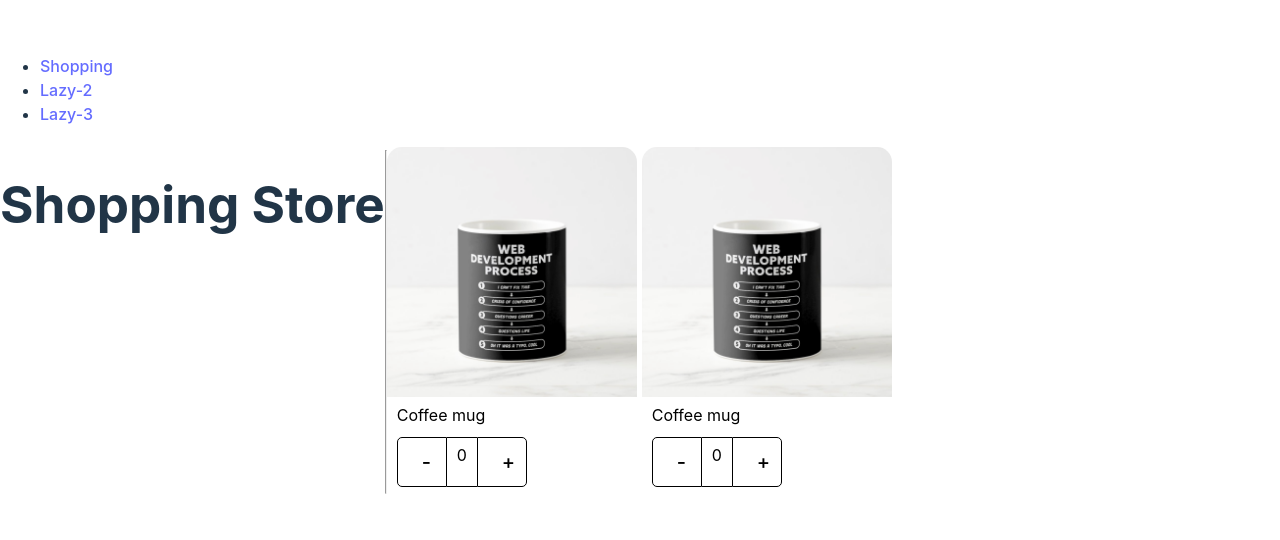
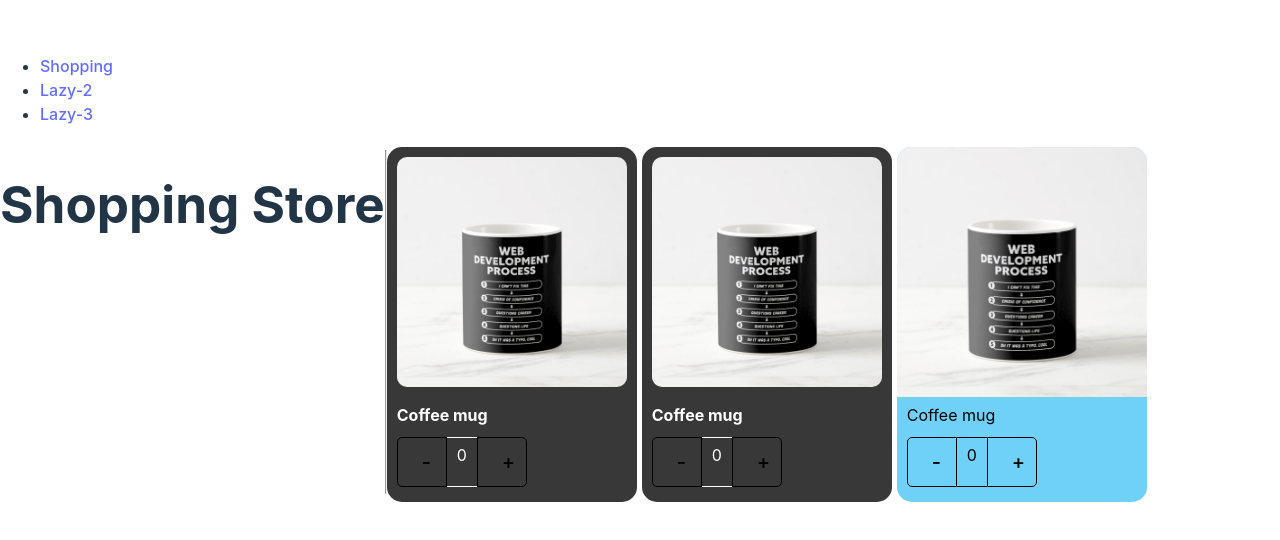
Before and after one commit to ClaudioRdo/react-app, a React (Vite) app: page /lazy1 in a window 1280 px wide. Shown: the part 130-670 px from the top of the page. Built offline with nearby package versions, Linux system fonts and the light colour scheme; the HTML template or start-up script is replaced by a standard one.

Commit message:
component extends styles ready

```diff
--- a/src/components-patterns/components/ProductButtons.tsx
+++ b/src/components-patterns/components/ProductButtons.tsx
@@ -3,12 +3,19 @@
 
 import styles from '../styles/styles.module.css';
 
-export const ProductButtons = () => {
+export interface Props {
+    className?: string;
+    style?: React.CSSProperties;
+};
+
+export const ProductButtons = ({className, style}: Props) => {
 
     const { increaseBy, counter } = useContext(ProductContext);
 
     return (
-        <div className={styles.buttonsContainer}>
+        <div className={`${styles.buttonsContainer} ${className}`}
+            style={style}
+        >
             <button className={styles.buttonMinus} onClick={() => increaseBy(-1)}> - </button>
             <div className={styles.countLabel}> {counter} </div>
             <button className={styles.buttonAdd} onClick={() => increaseBy(+1)}> + </button>
--- a/src/components-patterns/components/ProductCard.tsx
+++ b/src/components-patterns/components/ProductCard.tsx
@@ -1,14 +1,19 @@
-import { createContext } from 'react';
+import { ReactElement, createContext } from 'react';
 import { useProdructs } from '../hooks/useProducts';
-import { ProductContexProps, ProductCardProps } from '../interfaces/interfaces';
+import { Product, ProductContexProps } from '../interfaces/interfaces';
 import styles from '../styles/styles.module.css';
 
 export const ProductContext = createContext({} as ProductContexProps);
 const { Provider } = ProductContext;
 
+export interface Props {
+    product: Product;
+    children?: ReactElement | ReactElement[];
+    className?: string;
+    style?: React.CSSProperties;
+}
 
-
-export const ProductCard = ({ product, children }: ProductCardProps) => {
+export const ProductCard = ({ product, children, className, style }: Props) => {
 
     const { counter, increaseBy } = useProdructs();
 
@@ -19,7 +24,9 @@
             product
         }}>
 
-            <div className={styles.productCard}>
+            <div className={`${styles.productCard} ${className}`}
+                style={style}
+            >
                 {children}
                 {/* <ProductImage img={product.img} />
             <ProductTitle title={product.title}/>
--- a/src/components-patterns/components/ProductImage.tsx
+++ b/src/components-patterns/components/ProductImage.tsx
@@ -4,7 +4,13 @@
 import styles from '../styles/styles.module.css';
 import noImage from '../assets/no-image.jpg';
 
-export const ProductImage = ({ img = '' }) => {
+export interface Props {
+    img?: string;
+    className?: string
+    style?: React.CSSProperties;
+};
+
+export const ProductImage = ({ img, className, style }: Props) => {
 
     const { product } = useContext(ProductContext);
     let imgToShow: string;
@@ -18,6 +24,10 @@
     };
 
     return (
-        <img className={styles.productImg} src={imgToShow} alt="Product image" />
+        <img className={`${styles.productImg} ${className}`}
+            style={style}
+            src={imgToShow}
+            alt="Product image"
+        />
     );
 };
--- a/src/components-patterns/components/ProductTitle.tsx
+++ b/src/components-patterns/components/ProductTitle.tsx
@@ -3,12 +3,20 @@
 
 import styles from '../styles/styles.module.css';
 
-export const ProductTitle = ({ title }: { title?: string }) => {
+export interface Props {
+    title?: string,
+    className?: string,
+    style?: React.CSSProperties;
+};
+
+export const ProductTitle = ({ title, className, style }: Props) => {
 
     const { product } = useContext(ProductContext);
 
     return (
-        <span className={styles.productDescription}>
+        <span className={`${styles.productDescription} ${className}`}
+            style={style}
+        >
             {title ? title : product.title}
         </span>
     );
--- a/src/components-patterns/pages/ShoppingPage.tsx
+++ b/src/components-patterns/pages/ShoppingPage.tsx
@@ -1,10 +1,11 @@
 import { ProductCard, ProductButtons, ProductImage, ProductTitle } from '../components';
+import '../styles/custom-styles.css';
 
 const product = {
   id: '1',
   title: 'Coffee mug',
   img: './coffee-mug.png'
-}
+};
 
 const ShoppingPage = () => {
   return (
@@ -15,19 +16,36 @@
     }}>
       <h1>Shopping Store</h1>
       <hr />
-      <ProductCard product={product} >
-        <ProductImage />
-        <ProductTitle title='' />
-        <ProductButtons />
+      <ProductCard
+        product={product}
+        className='bg-dark text-white'
+      >
+        <ProductImage className='custom-image'/>
+        <ProductTitle className='text-bold' />
+        <ProductButtons className='custom-buttons'/>
       </ProductCard>
 
-      <ProductCard product={product} >
+      <ProductCard
+        product={product}
+        className='bg-dark text-white'
+      >
+        <ProductCard.Image className='custom-image'/>
+        <ProductCard.Title className='text-bold' />
+        <ProductCard.Buttons className='custom-buttons'/>
+      </ProductCard>
+
+      <ProductCard
+        product={product}
+        style={{
+          backgroundColor: '#70D1F8'
+        }}
+      >
         <ProductCard.Image />
-        <ProductCard.Title title='' />
+        <ProductCard.Title  />
         <ProductCard.Buttons />
       </ProductCard>
     </div>
   )
-}
+};
 
-export default ShoppingPage
+export default ShoppingPage;
--- /dev/null
+++ b/src/components-patterns/styles/custom-styles.css
@@ -0,0 +1,22 @@
+.bg-dark {
+    background-color: rgb(56, 56, 56);
+}
+
+.text-white {
+    color: white
+}
+
+.text-bold {
+    font-weight: bold;
+}
+
+.custom-image {
+    padding : 10px;
+    border-radius: 20px;
+    width: calc(100% - 20px)
+}
+
+.custom-buttons, .custom-buttons div {
+    color: white;
+    border-color: white;
+}
```
Also changed, not shown: src/components-patterns/interfaces/interfaces.ts (+11 -6 lines).
